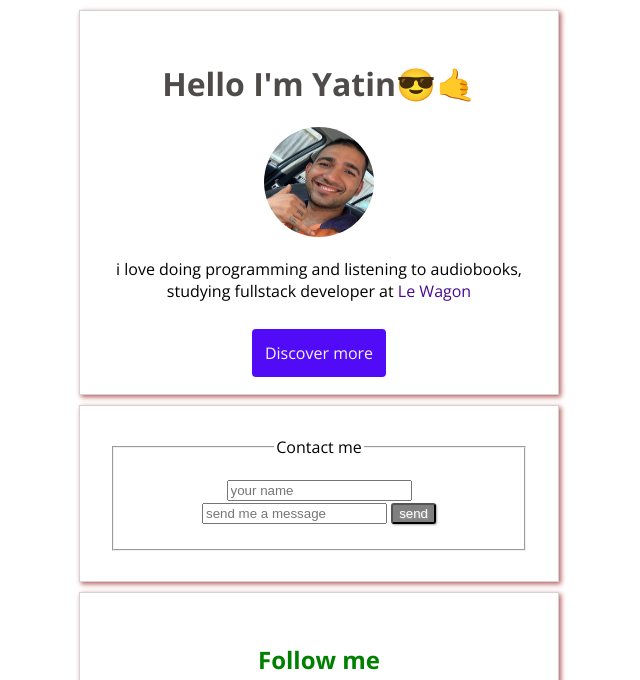
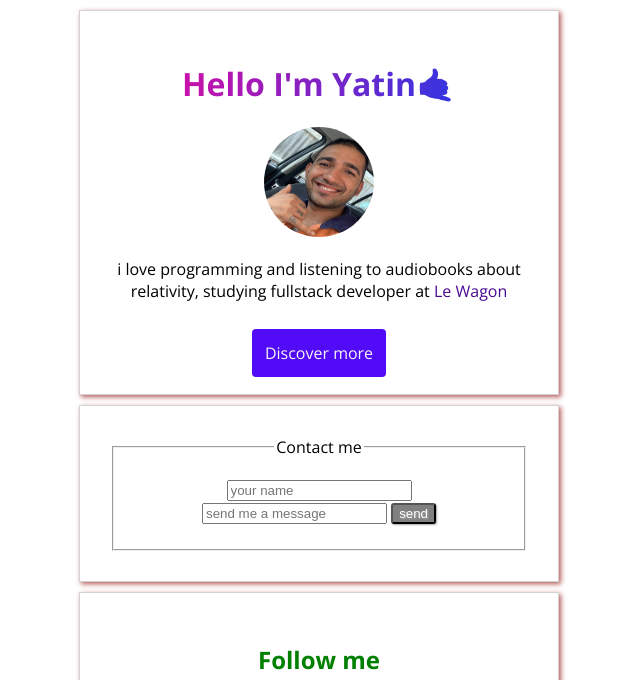
Before and after one commit to prgrmr-yn/profile, a plain HTML site: page index.html in a window 1280 px wide. Shown: the top 680 px of the page, without its empty margins (321-961 px from the left). Drawn offline with nearby package versions, Linux system fonts and the light colour scheme.

Commit message:
added linear gradients on my name tag

```diff
--- a/index.html
+++ b/index.html
@@ -11,11 +11,11 @@
 <body>
   <div class = 'container'>
     <div class = 'card'>
-      <h1>Hello I'm Yatin😎🤙</h1>
+      <h1>Hello I'm Yatin🤙</h1>
     <div class = 'img-circle'>
       <img id = 'yatin-picture' src="./images/IMG_6497.JPG" alt="yatin's photo sitting in a car">
     </div>
-      <p>i love doing programming and listening to audiobooks, studying fullstack developer at <a href="https://www.lewagon.com/">Le Wagon</a></p>
+      <p>i love programming and listening to audiobooks about relativity, studying fullstack developer at <a href="https://www.lewagon.com/">Le Wagon</a></p>
       <div class="a-btn">
         <a id = 'a-btn' href="#">Discover more</a>
         </div>
--- a/style.css
+++ b/style.css
@@ -5,7 +5,11 @@
   border-radius: 50%;
 }
 h1{
-  color: rgb(79, 75, 75)
+  color: rgb(79, 75, 75);
+  background: -webkit-linear-gradient(344deg, rgb(245, 6, 153), rgb(9, 63, 241));
+  -webkit-background-clip: text;
+  -webkit-text-fill-color: transparent;
+  text-align: center;
 }
 
 p>a, a{
```
